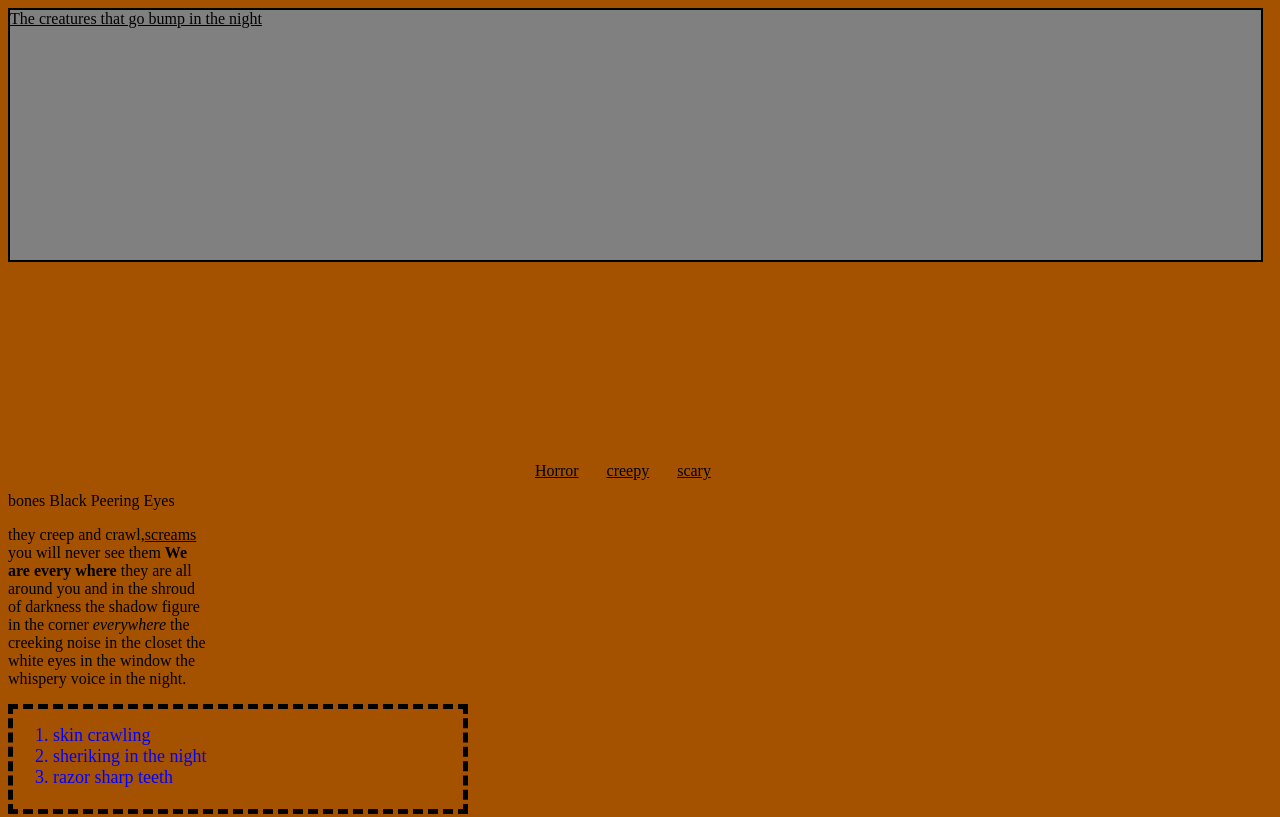
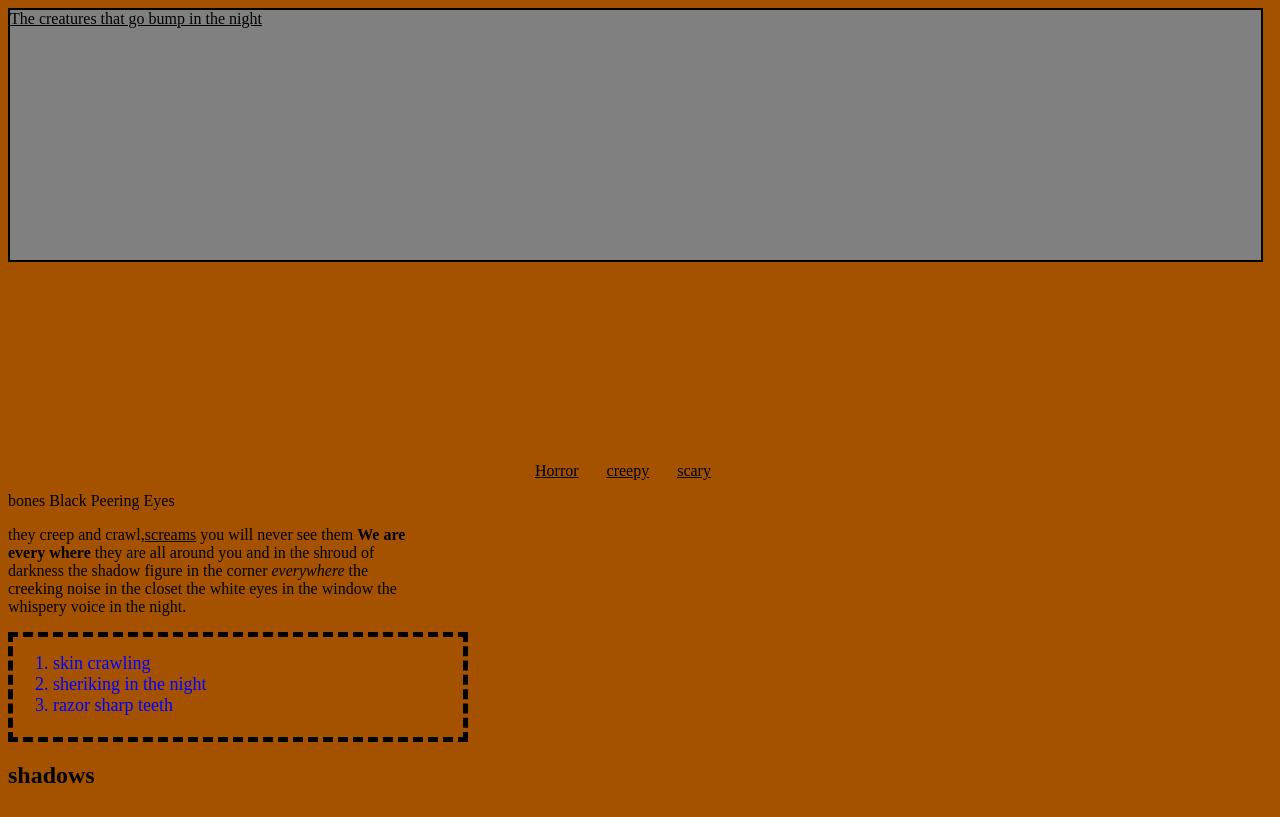
Before and after one commit to shadowcreatures1/shadowcreatures1.github.io, a plain HTML site: page index.html in a window 1280 px wide. Shown: the top 817 px of the page. Drawn offline with Linux system fonts and the light colour scheme.

Commit message:
Add files via upload

```diff
--- a/main.css
+++ b/main.css
@@ -114,4 +114,4 @@ color:black;}
 
 #bone{
   float: center;
-width: 200px}
+width: 400px}
```
